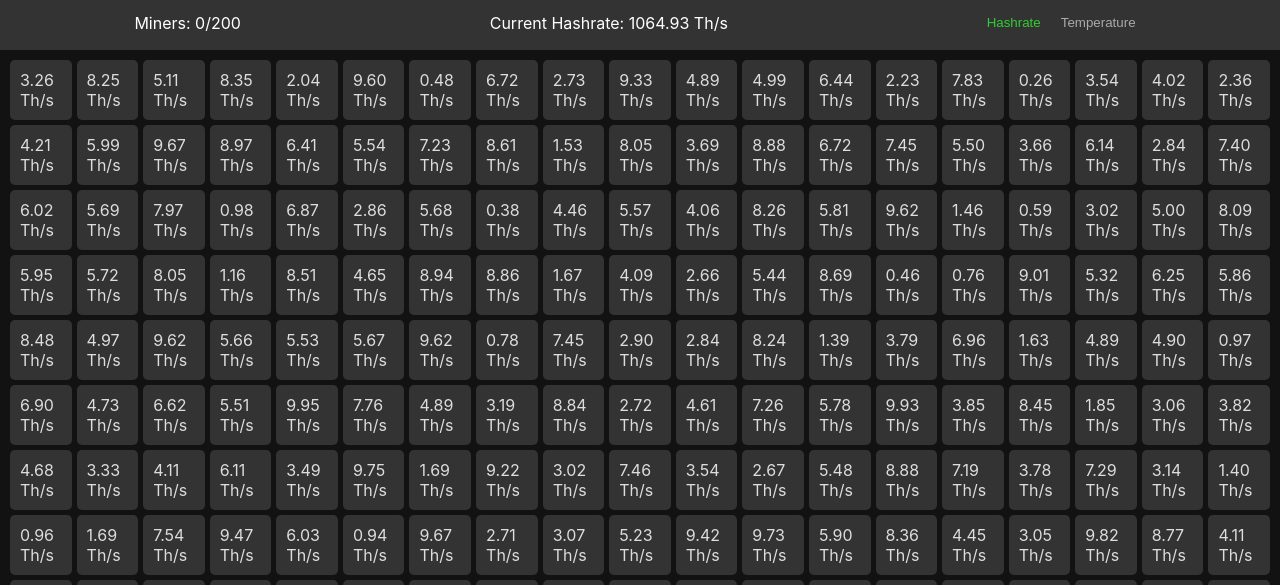
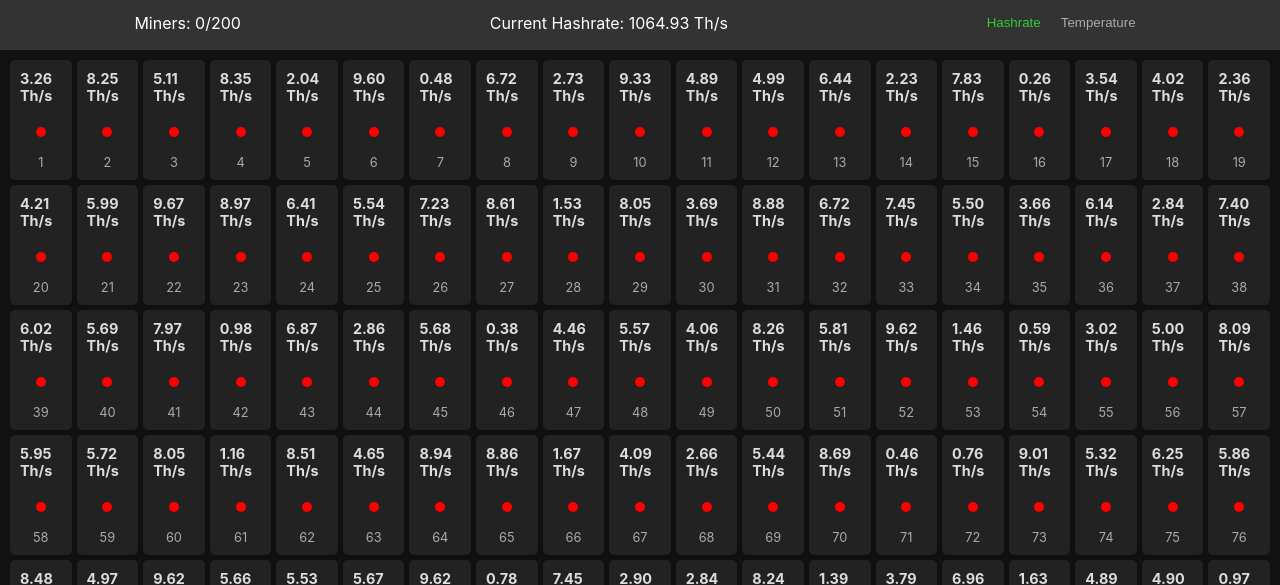
Before and after one commit to Hafthor93/mockup-datacenter, a React (Create React App) app: page /heatmap in a window 1280 px wide. Shown: the part 215-800 px from the top of the page. Built offline with nearby package versions, Linux system fonts and the light colour scheme.

Commit message:
asdfsadf

```diff
--- a/src/Heatmap.js
+++ b/src/Heatmap.js
@@ -1,5 +1,6 @@
 import React, { useState } from 'react';
-import styled from 'styled-components';
+
+import styled, { css } from 'styled-components';
 
 // Styled components for the layout
 const DashboardContainer = styled.div`
@@ -32,15 +33,44 @@ const HeatmapContainer = styled.div`
 `;
 
 const MinerBox = styled.div`
-  background-color: #333;
+  background-color: #222; // Darker background
   color: #ddd;
+  border-radius: 5px;
   padding: 10px;
-  border-radius: 5px;
   display: flex;
-  justify-content: center;
+  flex-direction: column;
+  justify-content: space-between;
   align-items: center;
-  transition: background-color 0.2s;
+  height: 100px; // Adjust height as needed
+  box-shadow: 0 2px 5px rgba(0, 0, 0, 0.2); // Add subtle shadow for depth
+  transition: transform 0.2s;
+
+  &:hover {
+    transform: translateY(-5px);
+  }
+
+  .hashrate {
+    font-size: 0.9em;
+    font-weight: bold;
+  }
+
+  .miner-status {
+    width: 10px;
+    height: 10px;
+    border-radius: 50%;
+    margin-top: 5px;
+    ${({ online }) => online
+      ? css`background-color: green;`
+      : css`background-color: red;`
+    }
+  }
+
+  .miner-number {
+    font-size: 0.8em;
+    color: #aaa;
+  }
 `;
+
 
 const TabButton = styled.button`
   background: none;
@@ -89,11 +119,13 @@ const Heatmap = () => {
         </div>
       </StatsBar>
       <HeatmapContainer>
-        {minersData.map((miner) => (
-          <MinerBox key={miner.id}>
-            {view === 'hashrate' ? miner.hashrate : miner.temperature}
-          </MinerBox>
-        ))}
+      {minersData.map((miner, index) => (
+    <MinerBox key={index} online={miner.online}>
+      <div className="hashrate">{miner.hashrate}</div>
+      <div className="miner-status" />
+      <div className="miner-number">{index + 1}</div>
+    </MinerBox>
+  ))}
       </HeatmapContainer>
     </DashboardContainer>
   );
```
